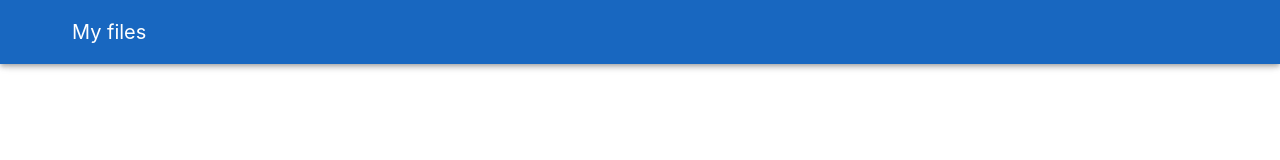
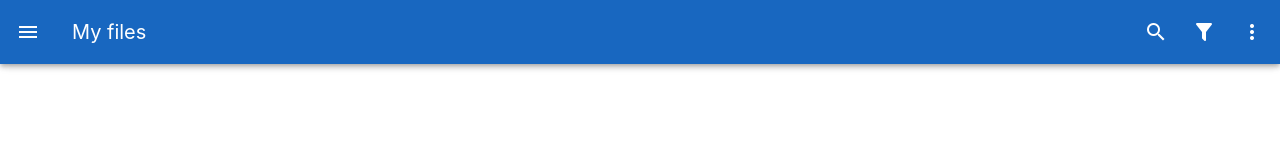
Before and after one commit to daqdev/mvexample, a Vue app: page / in a window 1280 px wide. Shown: the top 160 px of the page. Built offline with nearby package versions, Linux system fonts and the light colour scheme.

Commit message:
reacomodamos plugin y main - icons

```diff
--- a/package.json
+++ b/package.json
@@ -15,6 +15,7 @@
     "vuetify": "^3.5.1"
   },
   "devDependencies": {
+    "@mdi/font": "^7.4.47",
     "@rushstack/eslint-patch": "^1.3.3",
     "@vitejs/plugin-vue": "^4.5.2",
     "@vue/eslint-config-prettier": "^8.0.0",
--- a/src/main.js
+++ b/src/main.js
@@ -1,16 +1,7 @@
 import './assets/main.css'
 import { createApp } from 'vue'
 import App from './App.vue'
+import createVuetify from './plugins/vuetify.js'
 
-// Vuetify
-import 'vuetify/styles'
-import { createVuetify } from 'vuetify'
-import * as components from 'vuetify/components'
-import * as directives from 'vuetify/directives'
 
-const vuetify = createVuetify({
-  components,
-  directives,
-})
-
-createApp(App).use(vuetify).mount('#app')
+createApp(App).use(createVuetify).mount('#app')
--- /dev/null
+++ b/src/plugins/vuetify.js
@@ -0,0 +1,12 @@
+import 'vuetify/styles'
+import '@mdi/font/css/materialdesignicons.css' // Ensure you are using css-loader
+import * as components from 'vuetify/components'
+import * as directives from 'vuetify/directives'
+import {aliases,mdi} from 'vuetify/iconsets/mdi'
+import { createVuetify } from 'vuetify'
+
+export default createVuetify({
+    components,
+    directives,
+    icons:{defaultSet: 'mdi',aliases, sets:{mdi,}}
+})
```
Also changed, not shown: 2 other files (tests, documents, lock files or other folders).
